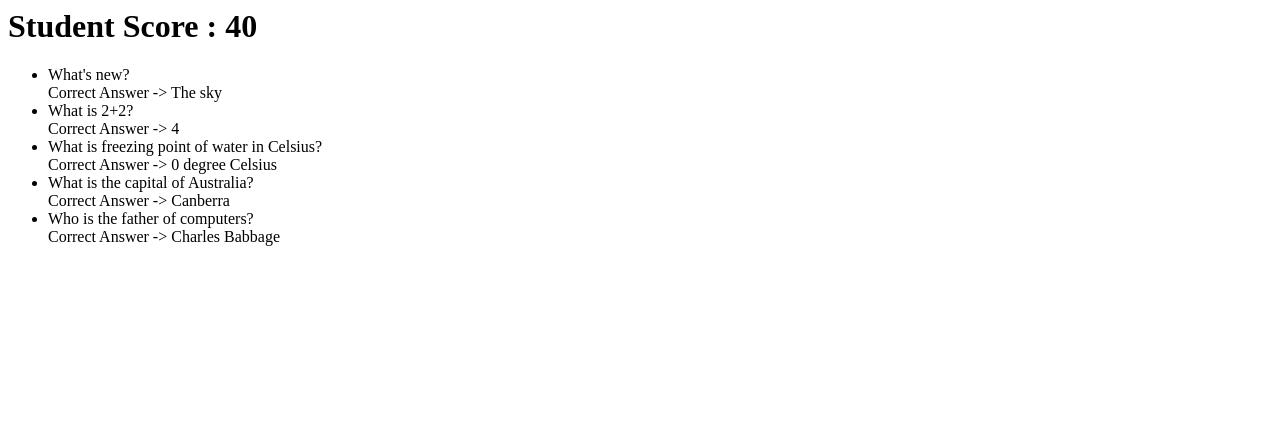
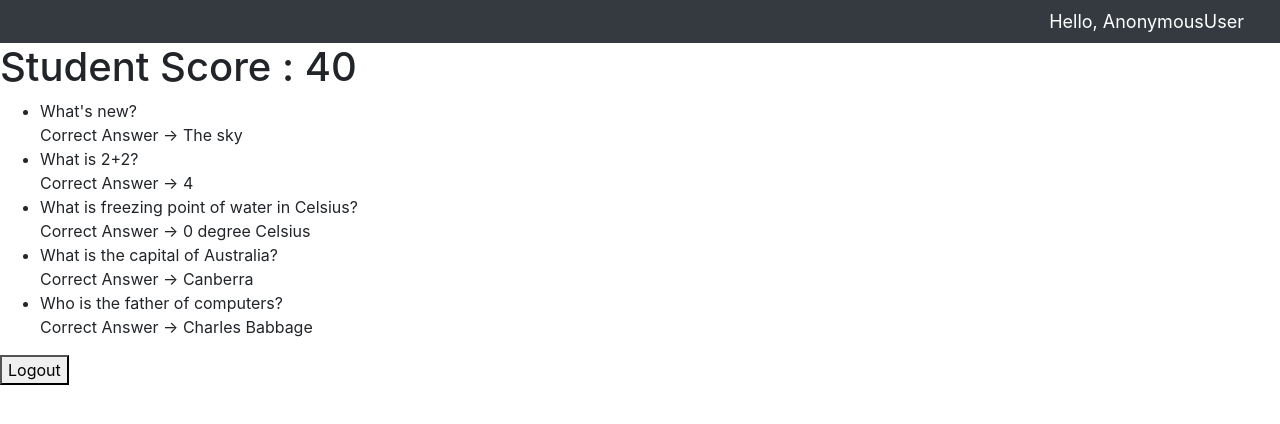
Before and after one commit to apt5366/Reckonsys_internship_Django_quizApp, a Django app: page /quiz/submit/1/ in a window 1280 px wide. Shown: the top 424 px of the page. Run offline with Django 3.2, Linux system fonts and the light colour scheme; data comes from the database, SQL or seed files in the repository; both versions use the stored data as it was after the commit; some libraries are stand-ins or nearby versions.

Commit message:
some css elements added

```diff
--- /dev/null
+++ b/quiz/templates/quiz/dependencies.html
@@ -0,0 +1,20 @@
+{% load static %}
+<link rel="stylesheet" type="text/css" href="{% static 'quiz/style.css' %}">
+<html>
+    <head>
+        <title>
+            Ayush's Quiz App
+        </title>
+        <link rel="stylesheet" href="https://stackpath.bootstrapcdn.com/bootstrap/4.5.0/css/bootstrap.min.css" integrity="sha384-9aIt2nRpC12Uk9gS9baDl411NQApFmC26EwAOH8WgZl5MYYxFfc+NcPb1dKGj7Sk" crossorigin="anonymous">
+    </head>
+    <body>
+        {% include 'quiz/navbar.html' %}
+        {% block content %}
+        {% endblock %}
+        <br>
+
+        <script src="https://code.jquery.com/jquery-3.5.1.slim.min.js" integrity="sha384-DfXdz2htPH0lsSSs5nCTpuj/zy4C+OGpamoFVy38MVBnE+IbbVYUew+OrCXaRkfj" crossorigin="anonymous"></script>
+    <script src="https://cdn.jsdelivr.net/npm/popper.js@1.16.0/dist/umd/popper.min.js" integrity="sha384-Q6E9RHvbIyZFJoft+2mJbHaEWldlvI9IOYy5n3zV9zzTtmI3UksdQRVvoxMfooAo" crossorigin="anonymous"></script>
+    <script src="https://stackpath.bootstrapcdn.com/bootstrap/4.5.0/js/bootstrap.min.js" integrity="sha384-OgVRvuATP1z7JjHLkuOU7Xw704+h835Lr+6QL9UvYjZE3Ipu6Tp75j7Bh/kR0JKI" crossorigin="anonymous"></script>
+    </body>
+</html>
--- /dev/null
+++ b/quiz/templates/quiz/navbar.html
@@ -0,0 +1,25 @@
+{% load static %}
+<link rel="stylesheet" type="text/css" href="{% static 'quiz/style.css' %}">
+
+<style>
+  .greet{
+    font-size: 18px;
+    color: #fff;
+    margin-right: 20px;
+  }
+</style>
+
+<nav class="navbar navbar-expand-lg navbar-dark bg-dark">
+  <button class="navbar-toggler" type="button" data-toggle="collapse" data-target="#navbarNav" aria-controls="navbarNav" aria-expanded="false" aria-label="Toggle navigation">
+    <span class="navbar-toggler-icon"></span>
+  </button>
+  <div class="collapse navbar-collapse" id="navbarNav">
+
+    <ul class="navbar-nav">
+
+    </ul>
+  </div>
+
+  <span class="greet">Hello, {{request.user}}</span>
+
+</nav>
--- a/quiz/templates/quiz/submit.html
+++ b/quiz/templates/quiz/submit.html
@@ -1,4 +1,8 @@
-<!-- Student Score: {{student.student_score}}  -->
+{% extends 'quiz/dependencies.html' %}
+{% load static %}
+<link rel="stylesheet" type="text/css" href="{% static 'quiz/style.css' %}">
+
+{% block content %}
 <h1>Student Score : {{student.student_score}} </h1>
 {% if question_list %}
     <ul>
@@ -11,3 +15,9 @@
 {% else %}
     <p>No Questions are available for this quiz. Please try next Quiz.</p>
 {% endif %}
+
+<a href="{% url 'quiz:index' %}">
+    <button>Logout</button>
+</a>
+
+{% endblock %}
```
Also changed, not shown: quiz/templates/quiz/detail.html (+10 -1 lines), quiz/templates/quiz/index.html (+7 -0 lines), quiz/templates/quiz/questions.html (+7 -0 lines), db.sqlite3.
